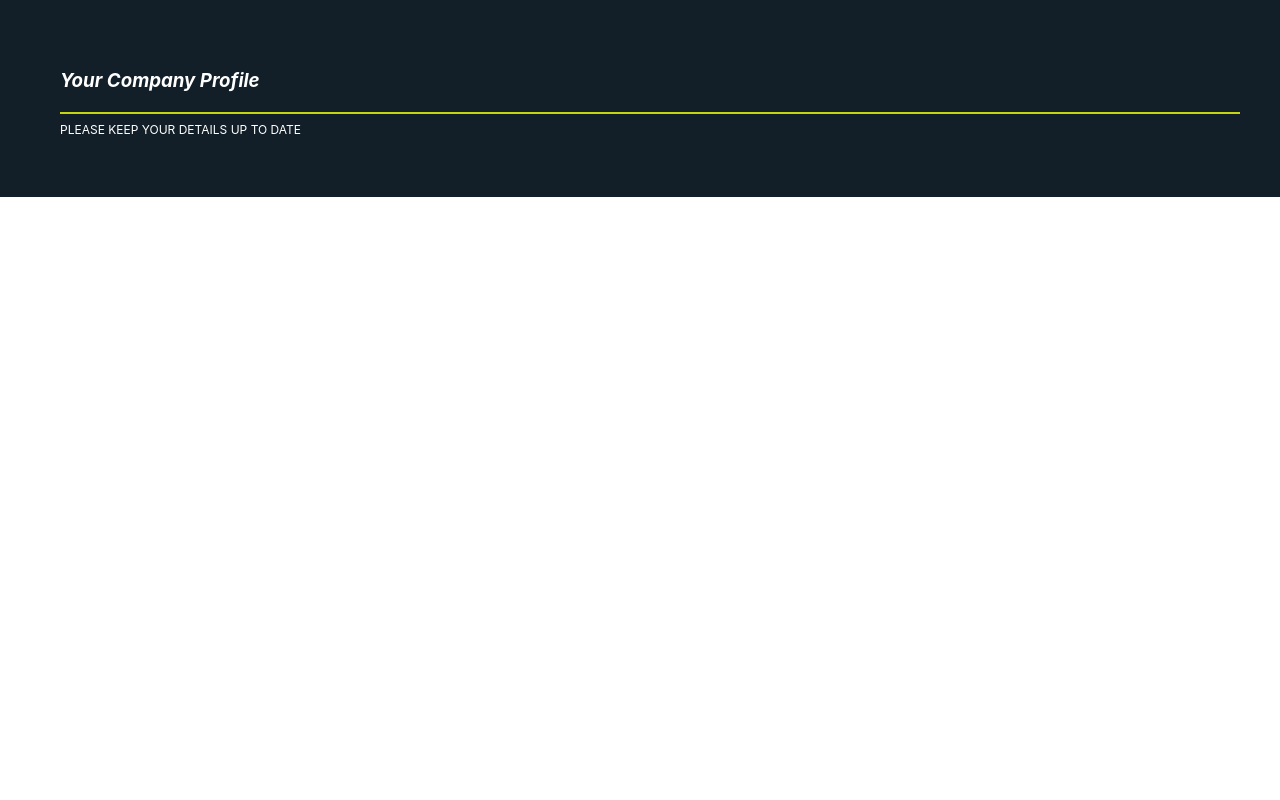
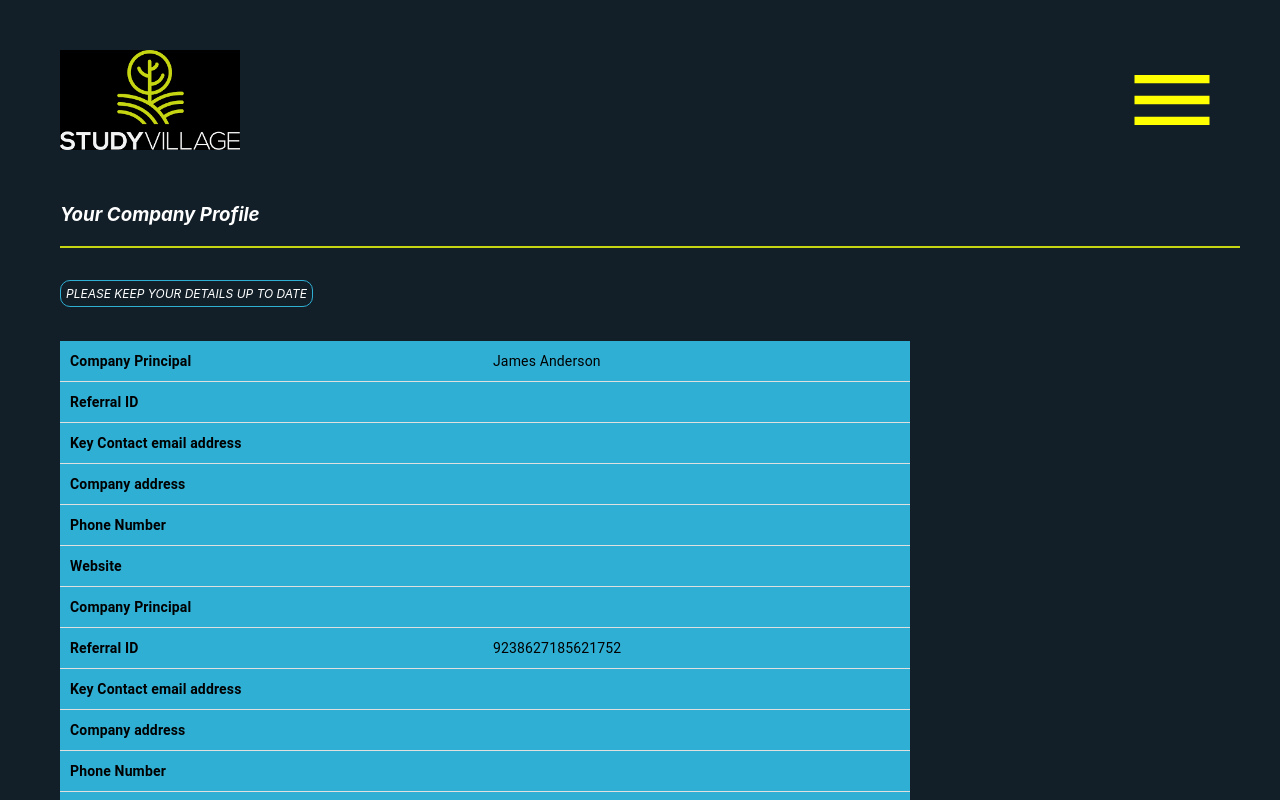
Before and after one commit to shezanapon/StudyVillageWebsite, a React (Create React App) app: page / in a window 1280 px wide. Shown: the top 800 px of the page. Built offline with nearby package versions, Linux system fonts and the light colour scheme.

Commit message:
Add files via upload

```diff
--- a/src/Pages/CompanyProfile.js
+++ b/src/Pages/CompanyProfile.js
@@ -1,24 +1,26 @@
+import {
+  Box,
+  Grid,
+  Table,
+  TableCell,
+  TableContainer,
+  TableRow,
+  tableCellClasses,
+} from "@mui/material";
 import React from "react";
+import MenuIcon from "@mui/icons-material/Menu";
+import pic from "../components/CompanyProfile/studyvillage.png";
 
-const titles = [
-  { id: "principal", label: "Company Principal" },
-  { id: "referral", label: "Referral ID" },
-  { id: "email", label: "Key Contact email address" },
-  { id: "address", label: "Company address" },
-  { id: "phone", label: "Phone Number" },
-  { id: "website", label: "Website" },
+const datas = [
+  { principal: "James Anderson" },
+  { id: 9238627185621753 },
+  { email: "svagent111@gmail.com" },
+  { address: "95 Collins St Melbourne" },
+  { phone: "9781 5158" },
+  { website: "www.google.com" },
 ];
 
-const data = [
-  {
-    principal: "James Anderson",
-    id: 9238627185621753,
-    email: "svagent111@gmail.com",
-    address: "95 Collins St Melbourne",
-    phone: "9781 5158",
-    website: "www.google.com",
-  },
-];
+const keys = Object.keys(datas);
 const CompanyProfile = () => {
   return (
     <div
@@ -28,21 +30,179 @@ const CompanyProfile = () => {
         padding: "50px 40px 60px 60px",
       }}
     >
+      <div style={{ display: "flex", paddingBottom: "30px" }}>
+        <div style={{ width: "90%" }}>
+          <img src={pic} alt="pic" style={{ width: "180px" }} />
+        </div>
+        <div style={{ width: "10%" }}>
+          <MenuIcon
+            size="large"
+            sx={{ color: "yellow", height: "100px", width: "100px" }}
+          />
+        </div>
+      </div>
       <h3>
         <i style={{ color: "white" }}>Your Company Profile</i>
       </h3>
       <hr style={{ border: "1px solid #C5D512", marginTop: "20px" }} />
-      <div
-        style={{
-          border: "1x solid #366070",
-          borderRadius: "5px",
+      <Box
+        sx={{
           color: "white",
           fontSize: "12px",
-          padding: 0,
+          paddingBottom: "40px",
+          paddingTop: "30px",
         }}
       >
-        PLEASE KEEP YOUR DETAILS UP TO DATE
-      </div>
+        <i
+          style={{
+            border: "1px solid #2FAFD4",
+            padding: "5px 5px 5px 5px",
+            borderRadius: "10px",
+          }}
+        >
+          PLEASE KEEP YOUR DETAILS UP TO DATE
+        </i>
+      </Box>
+
+      <TableContainer sx={{ maxWidth: "850px" }}>
+        <Table
+        // sx={{
+        //   [`& .${tableCellClasses.root}`]: {
+        //     borderBottom: "none",
+        //   },
+        // }}
+        >
+          {datas.map((data, index) => {
+            return (
+              <TableRow
+                style={{
+                  backgroundColor: "#2FAFD4",
+                  overflow: "hidden",
+                  height: "10px",
+                  whiteSpace: "nowrap ",
+                }}
+              >
+                <TableCell
+                  key={data.id}
+                  align={data.align}
+                  style={{
+                    borderCollapse: "separate",
+                    borderSpacing: "10px",
+                    top: 57,
+                    minWidth: data.minWidth,
+                    padding: "10px 10px 10px 10px",
+                    display: "flex",
+                  }}
+                >
+                  <Grid container spacing={2}>
+                    <Grid item xs={6}>
+                      <b>Company Principal</b>
+                    </Grid>
+                    <Grid item xs={4}>
+                      {data.principal}
+                    </Grid>
+                  </Grid>
+                </TableCell>
+                <TableCell
+                  key={data.id}
+                  align={data.align}
+                  style={{
+                    top: 57,
+                    minWidth: data.minWidth,
+                    padding: "10px 10px 10px 10px",
+                    display: "flex",
+                  }}
+                >
+                  <Grid container spacing={2}>
+                    <Grid item xs={6}>
+                      <b>Referral ID</b>
+                    </Grid>
+                    <Grid item xs={4}>
+                      {data.id}
+                    </Grid>
+                  </Grid>
+                </TableCell>
+                <TableCell
+                  key={data.id}
+                  align={data.align}
+                  style={{
+                    top: 57,
+                    minWidth: data.minWidth,
+                    padding: "10px 10px 10px 10px",
+                    display: "flex",
+                  }}
+                >
+                  <Grid container spacing={2}>
+                    <Grid item xs={6}>
+                      <b>Key Contact email address</b>
+                    </Grid>
+                    <Grid item xs={4}>
+                      {data.email}
+                    </Grid>
+                  </Grid>
+                </TableCell>
+                <TableCell
+                  key={data.id}
+                  align={data.align}
+                  style={{
+                    top: 57,
+                    minWidth: data.minWidth,
+                    padding: "10px 10px 10px 10px",
+                    display: "flex",
+                  }}
+                >
+                  <Grid container spacing={2}>
+                    <Grid item xs={6}>
+                      <b>Company address</b>
+                    </Grid>
+                    <Grid item xs={4}>
+                      {data.address}
+                    </Grid>
+                  </Grid>
+                </TableCell>
+                <TableCell
+                  key={data.id}
+                  align={data.align}
+                  style={{
+                    top: 57,
+                    minWidth: data.minWidth,
+                    padding: "10px 10px 10px 10px",
+                    display: "flex",
+                  }}
+                >
+                  <Grid container spacing={2}>
+                    <Grid item xs={6}>
+                      <b>Phone Number</b>
+                    </Grid>
+                    <Grid item xs={4}>
+                      {data.phone}
+                    </Grid>
+                  </Grid>
+                </TableCell>
+                <TableCell
+                  key={data.id}
+                  align={data.align}
+                  style={{
+                    top: 57,
+                    minWidth: data.minWidth,
+                    padding: "10px 10px 10px 10px",
+                    display: "flex",
+                  }}
+                >
+                  <Grid container spacing={2}>
+                    <Grid item xs={6}>
+                      <b>Website</b>
+                    </Grid>
+                    <Grid item xs={4}>
+                      {data.website}
+                    </Grid>
+                  </Grid>
+                </TableCell>
+              </TableRow>
+            );
+          })}
+        </Table>
+      </TableContainer>
     </div>
   );
 };
```
Also changed, not shown: src/components/CompanyProfile/studyvillage.png (added).
